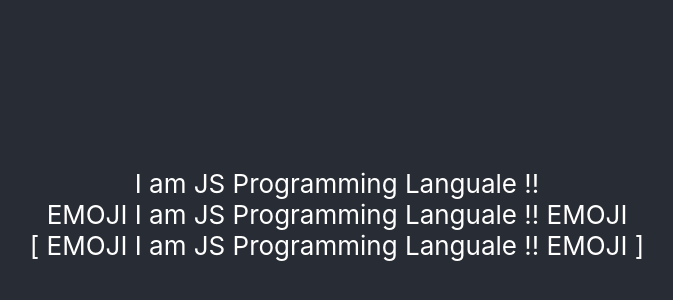
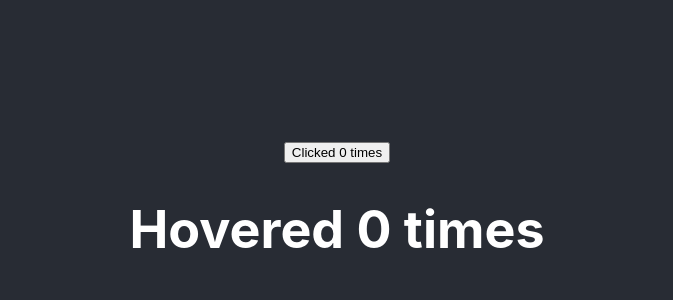
Before and after one commit to emonShimoul/react-playground, a React (Create React App) app in the folder think-in-a-react-way/myreact/: page / in a window 1280 px wide. Shown: the part 186-486 px from the top of the page, without its empty margins (303-976 px from the left). Built offline with nearby package versions, Linux system fonts and the light colour scheme.

Commit message:
react HOC

```diff
--- a/think-in-a-react-way/myreact/src/App.js
+++ b/think-in-a-react-way/myreact/src/App.js
@@ -1,10 +1,12 @@
 import './App.css';
+import ClickCounter from './components/ClickCounter';
+import HoverCounter from './components/HoverCounter';
 // import Calculator from './components/CalculateTemp/Calculator';
 // import ClockList from './components/ClockList';
 // import Form from './components/Form';
-import Emoji from './components/composition/Emoji';
-import Text from './components/composition/Text';
-import Bracket from './components/composition/Bracket';
+// import Emoji from './components/composition/Emoji';
+// import Text from './components/composition/Text';
+// import Bracket from './components/composition/Bracket';
 
 function App() {
   // const quantities = [1,2,3];
@@ -15,22 +17,25 @@
         {/* <Form /> */}
         {/* <Calculator /> */}
 
-        <Text />
+        {/* <Text /> */}
 
         {/* use of composition in react */}
-        <Emoji>
+        {/* <Emoji>
           {({addEmoji})=> <Text addEmoji={addEmoji}/>}
-        </Emoji>
+        </Emoji> */}
 
         {/* use of composition in multiple and nested component  */}
-        <Emoji>
+        {/* <Emoji>
           {({addEmoji})=> (
             <Bracket>
               {({addBracket})=> <Text addEmoji={addEmoji} addBracket={addBracket}/>}
             </Bracket>
           )}
-        </Emoji>
+        </Emoji> */}
 
+        {/* used for the example of HOC component */}
+        <ClickCounter />
+        <HoverCounter />
       </header>
     </div>
   );
--- /dev/null
+++ b/think-in-a-react-way/myreact/src/components/ClickCounter.js
@@ -0,0 +1,13 @@
+import React from 'react';
+import withCounter from './HOC/withCounter';
+
+const ClickCounter = (props) => {
+    const {count, incrementCount} = props;
+    return (
+        <div>
+            <button type='button' onClick={incrementCount}>Clicked {count} times</button>
+        </div>
+    );
+};
+
+export default withCounter(ClickCounter);
--- /dev/null
+++ b/think-in-a-react-way/myreact/src/components/HOC/withCounter.js
@@ -0,0 +1,22 @@
+import React from "react";
+
+const withCounter = (OriginalComponent) => {
+    class NewComponent extends React.Component{
+        state = {
+            count: 0,
+        };
+
+        incrementCount = () => {
+            this.setState((prevState) => ({count: prevState.count + 1}));
+        };
+
+        render(){
+            const {count} = this.state;
+            return <OriginalComponent count={count} incrementCount={this.incrementCount} />
+        }
+    }
+
+    return NewComponent;
+}
+
+export default withCounter;
--- /dev/null
+++ b/think-in-a-react-way/myreact/src/components/HoverCounter.js
@@ -0,0 +1,13 @@
+import React from 'react';
+import withCounter from './HOC/withCounter';
+
+const HoverCounter = (props) => {
+    const {count, incrementCount} = props;
+    return (
+        <div>
+            <h1 onMouseOver={incrementCount}>Hovered {count} times</h1>
+        </div>
+    );
+};
+
+export default withCounter(HoverCounter);
```
